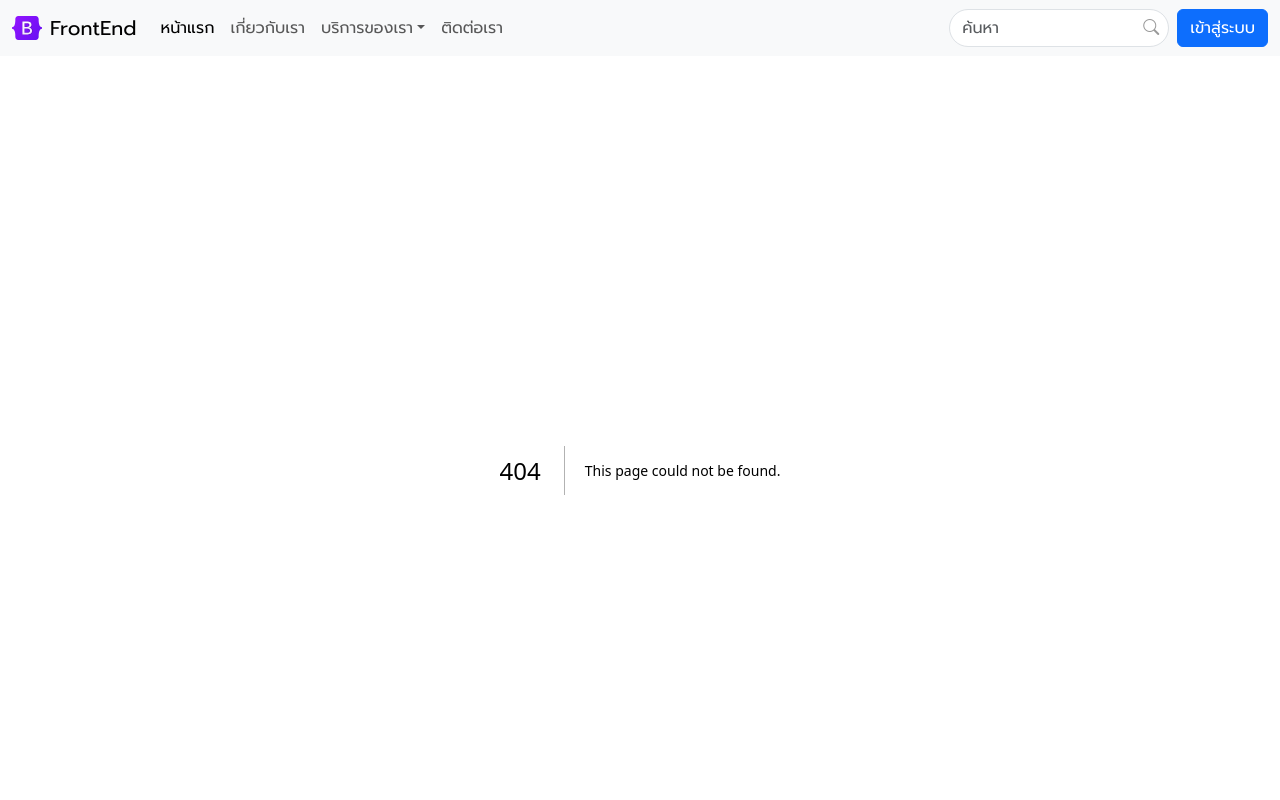
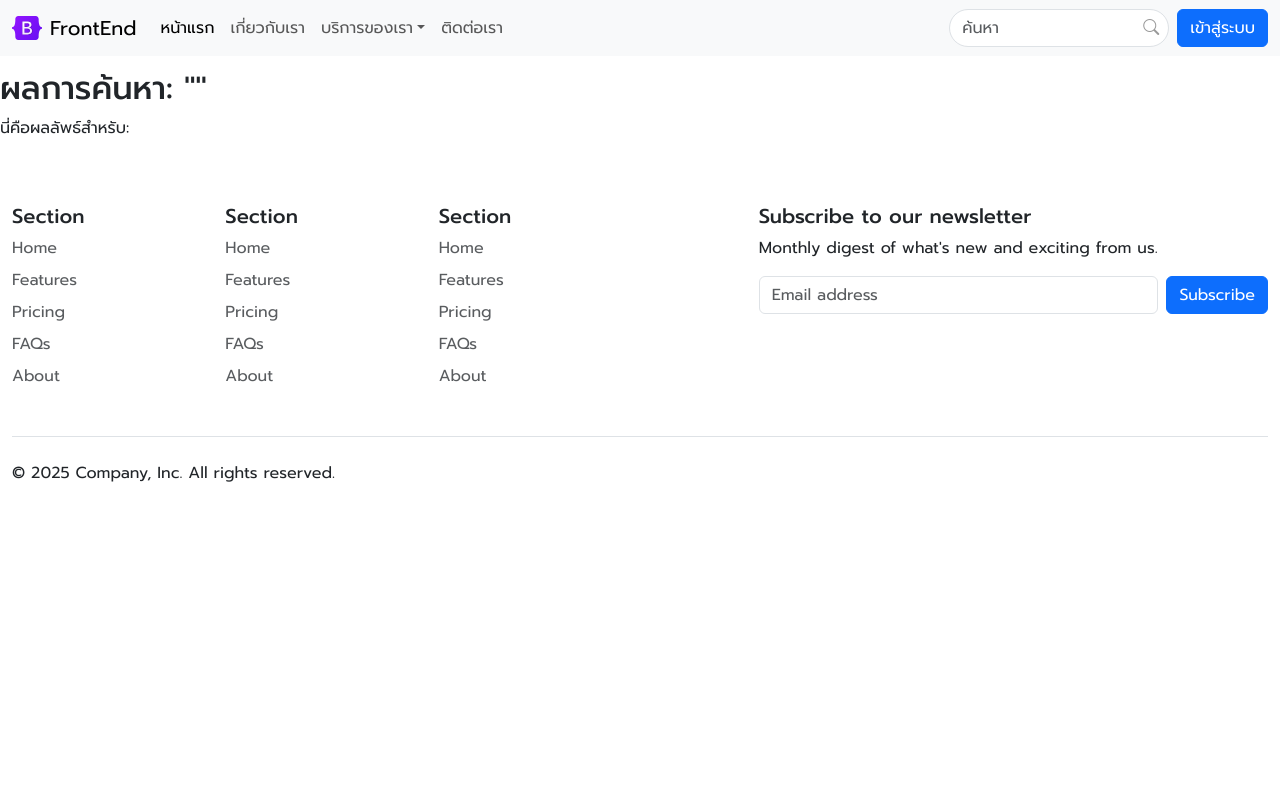
Before and after one commit to Oumpt/frontend046, a Next.js app: page /search in a window 1280 px wide. Before the commit this address had no page. Shown: the top 800 px of the page. Built offline with nearby package versions, Linux system fonts and the light colour scheme.

Commit message:
Create page.js

```diff
--- /dev/null
+++ b/app/search/page.js
@@ -0,0 +1,17 @@
+'use client';
+
+import { useSearchParams } from 'next/navigation';
+import ResultComponent from '../component/ResultComponent';
+
+export default function SearchPage() {
+  const searchParams = useSearchParams();
+  const query = searchParams.get('q');
+
+  return (
+    <div>
+      <h2>ผลการค้นหา: "{query}"</h2>
+
+      <ResultComponent searchQuery={query} />
+    </div>
+  );
+}
```
